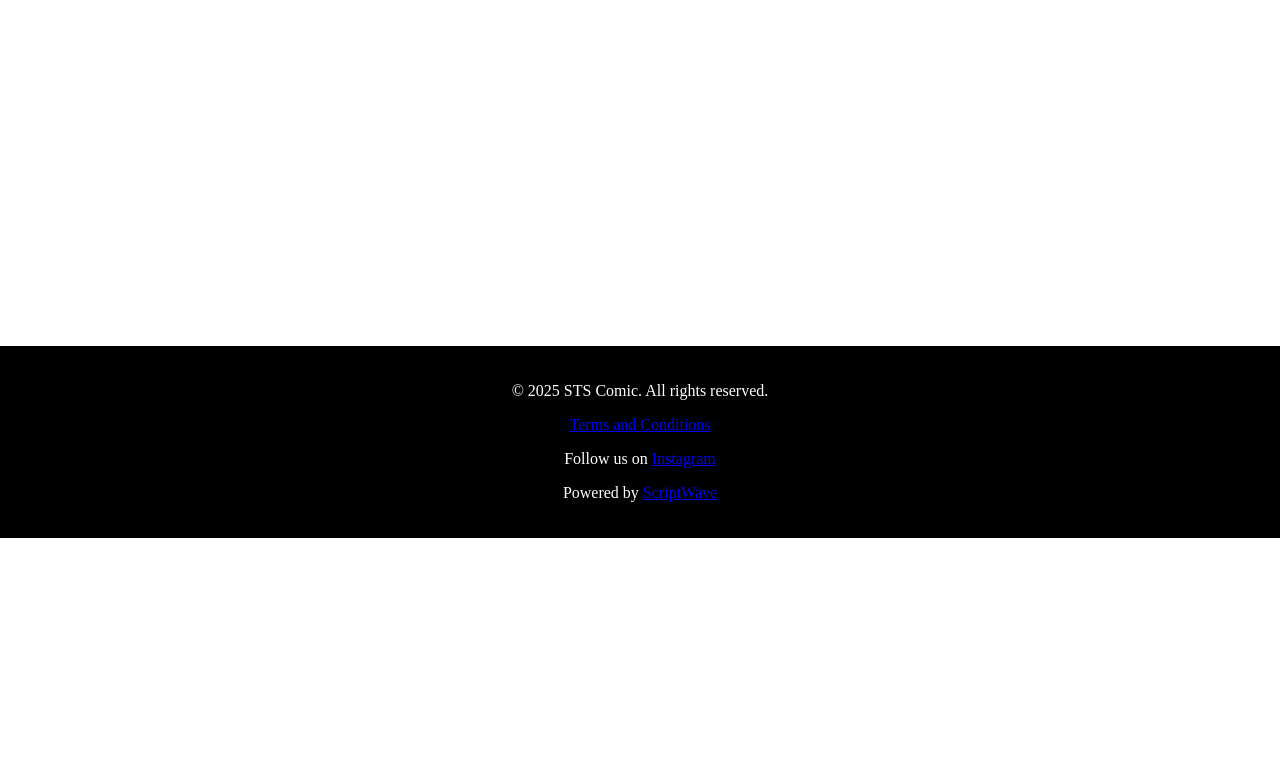
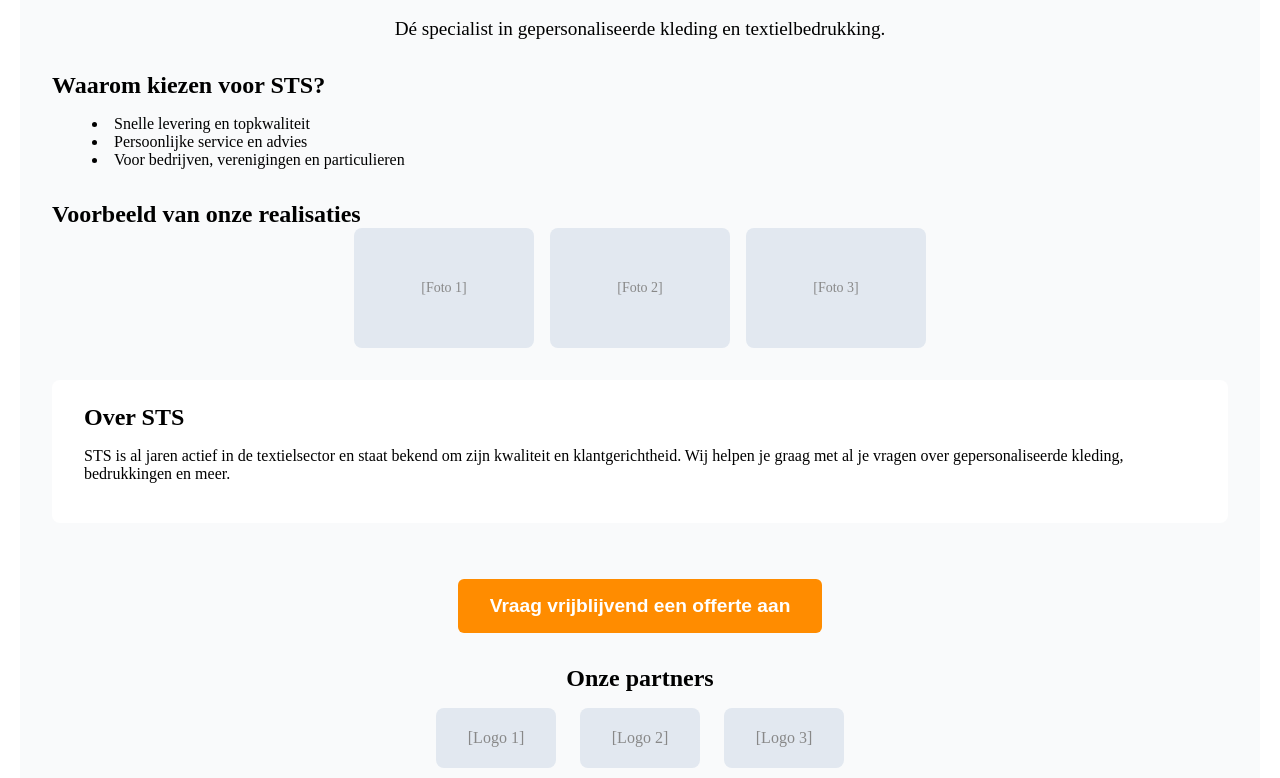
Before and after one commit to Gristlypoet1/STS, a React (Create React App) app: page / in a window 1280 px wide. Shown: the part 262-1040 px from the top of the page. Before the commit the page ends 800 px from the top, so only its background shows below. Built offline with nearby package versions, Linux system fonts and the light colour scheme.

Commit message:
Redesign HomePage with multi-section layout and styles
Expanded HomePage to include hero, features, gallery, about, CTA, and partners sections with multilingual support. Added corresponding CSS for layout, spacing, and visual enhancements to App.css.

```diff
--- a/src/components/HomePage.tsx
+++ b/src/components/HomePage.tsx
@@ -1,13 +1,101 @@
 import React from 'react';
 
 const HomePage: React.FC<{ language: string }> = ({ language }) => (
-  <div>
+  <div className="home-container">
     {language === 'nl' && <h1>Welkom bij STS</h1>}
     {language === 'fr' && <h1>Bienvenue chez STS</h1>}
     {language === 'en' && <h1>Welcome to STS</h1>}
     {language === 'de' && <h1>Willkommen bei STS</h1>}
-    <p>Showcase of our realised custom printed clothes:</p>
-    {/* Add your showcase gallery here */}
+
+    <section className="hero-section">
+      <p>
+        {language === 'nl' && "Dé specialist in gepersonaliseerde kleding en textielbedrukking."}
+        {language === 'fr' && "Le spécialiste des vêtements personnalisés et de l'impression textile."}
+        {language === 'en' && "The specialist in personalized clothing and textile printing."}
+        {language === 'de' && "Der Spezialist für personalisierte Kleidung und Textildruck."}
+      </p>
+    </section>
+
+    <section className="features-section">
+      <h2>
+        {language === 'nl' && "Waarom kiezen voor STS?"}
+        {language === 'fr' && "Pourquoi choisir STS ?"}
+        {language === 'en' && "Why choose STS?"}
+        {language === 'de' && "Warum STS wählen?"}
+      </h2>
+      <ul>
+        <li>
+          {language === 'nl' && "Snelle levering en topkwaliteit"}
+          {language === 'fr' && "Livraison rapide et qualité supérieure"}
+          {language === 'en' && "Fast delivery and top quality"}
+          {language === 'de' && "Schnelle Lieferung und Top-Qualität"}
+        </li>
+        <li>
+          {language === 'nl' && "Persoonlijke service en advies"}
+          {language === 'fr' && "Service et conseils personnalisés"}
+          {language === 'en' && "Personal service and advice"}
+          {language === 'de' && "Persönlicher Service und Beratung"}
+        </li>
+        <li>
+          {language === 'nl' && "Voor bedrijven, verenigingen en particulieren"}
+          {language === 'fr' && "Pour entreprises, associations et particuliers"}
+          {language === 'en' && "For businesses, clubs and individuals"}
+          {language === 'de' && "Für Unternehmen, Vereine und Privatpersonen"}
+        </li>
+      </ul>
+    </section>
+
+    <section className="gallery-section">
+      <h2>
+        {language === 'nl' && "Voorbeeld van onze realisaties"}
+        {language === 'fr' && "Exemple de nos réalisations"}
+        {language === 'en' && "Showcase of our work"}
+        {language === 'de' && "Beispiele unserer Arbeiten"}
+      </h2>
+      <div className="gallery-placeholder">
+        <div className="gallery-item">[Foto 1]</div>
+        <div className="gallery-item">[Foto 2]</div>
+        <div className="gallery-item">[Foto 3]</div>
+      </div>
+    </section>
+
+    <section className="about-section">
+      <h2>
+        {language === 'nl' && "Over STS"}
+        {language === 'fr' && "À propos de STS"}
+        {language === 'en' && "About STS"}
+        {language === 'de' && "Über STS"}
+      </h2>
+      <p>
+        {language === 'nl' && "STS is al jaren actief in de textielsector en staat bekend om zijn kwaliteit en klantgerichtheid. Wij helpen je graag met al je vragen over gepersonaliseerde kleding, bedrukkingen en meer."}
+        {language === 'fr' && "STS est actif depuis des années dans le secteur du textile et est reconnu pour sa qualité et son orientation client. Nous sommes heureux de vous aider avec toutes vos questions concernant les vêtements personnalisés, les impressions et plus encore."}
+        {language === 'en' && "STS has been active in the textile sector for years and is known for its quality and customer focus. We are happy to help you with all your questions about personalized clothing, printing, and more."}
+        {language === 'de' && "STS ist seit Jahren in der Textilbranche tätig und bekannt für Qualität und Kundenorientierung. Wir helfen Ihnen gerne bei allen Fragen zu personalisierter Kleidung, Druck und mehr."}
+      </p>
+    </section>
+
+    <section className="cta-section">
+      <button className="cta-btn">
+        {language === 'nl' && "Vraag vrijblijvend een offerte aan"}
+        {language === 'fr' && "Demandez un devis sans engagement"}
+        {language === 'en' && "Request a free quote"}
+        {language === 'de' && "Fordern Sie ein unverbindliches Angebot an"}
+      </button>
+    </section>
+
+    <section className="partners-section">
+      <h2>
+        {language === 'nl' && "Onze partners"}
+        {language === 'fr' && "Nos partenaires"}
+        {language === 'en' && "Our partners"}
+        {language === 'de' && "Unsere Partner"}
+      </h2>
+      <div className="partners-placeholder">
+        <div className="partner-logo">[Logo 1]</div>
+        <div className="partner-logo">[Logo 2]</div>
+        <div className="partner-logo">[Logo 3]</div>
+      </div>
+    </section>
   </div>
 );
 
--- a/src/styles/App.css
+++ b/src/styles/App.css
@@ -188,6 +188,101 @@ footer {
   margin-top: 2rem;
 }
 
+/* Home styles */
+.home-container {
+  max-width: 1200px;
+  margin: 2rem auto;
+  padding: 2rem;
+  background: #f9fafb;
+  border-radius: 12px;
+}
+
+.hero-section {
+  text-align: center;
+  font-size: 1.2rem;
+  margin-bottom: 2rem;
+}
+
+.features-section ul {
+  list-style: disc inside;
+  margin-bottom: 2rem;
+}
+
+.gallery-section {
+  margin-top: 2rem;
+}
+
+.gallery-placeholder {
+  display: flex;
+  gap: 1rem;
+  justify-content: center;
+}
+
+.gallery-item {
+  width: 180px;
+  height: 120px;
+  background: #e2e8f0;
+  border-radius: 8px;
+  display: flex;
+  align-items: center;
+  justify-content: center;
+  color: #888;
+  font-size: 0.875rem;
+}
+
+/* About styles */
+.about-section {
+  margin-top: 2rem;
+  background: #fff;
+  padding: 1.5rem 2rem;
+  border-radius: 8px;
+}
+
+/* CTA styles */
+.cta-section {
+  margin: 2.5rem 0 2rem 0;
+  text-align: center;
+}
+
+.cta-btn {
+  background: darkorange;
+  color: #fff;
+  border: none;
+  border-radius: 6px;
+  padding: 1rem 2rem;
+  font-size: 1.2rem;
+  font-weight: 600;
+  cursor: pointer;
+  margin-top: 1rem;
+  transition: background 0.2s;
+}
+.cta-btn:hover {
+  background: #ff9800;
+}
+
+/* Partners styles */
+.partners-section {
+  margin-top: 2rem;
+  text-align: center;
+}
+.partners-placeholder {
+  display: flex;
+  gap: 1.5rem;
+  justify-content: center;
+  margin-top: 1rem;
+}
+.partner-logo {
+  width: 120px;
+  height: 60px;
+  background: #e2e8f0;
+  border-radius: 8px;
+  display: flex;
+  align-items: center;
+  justify-content: center;
+  color: #888;
+  font-size: 1rem;
+}
+
 /* Responsive styles */
 @media (max-width: 768px) {
     header.menu-open {
```
